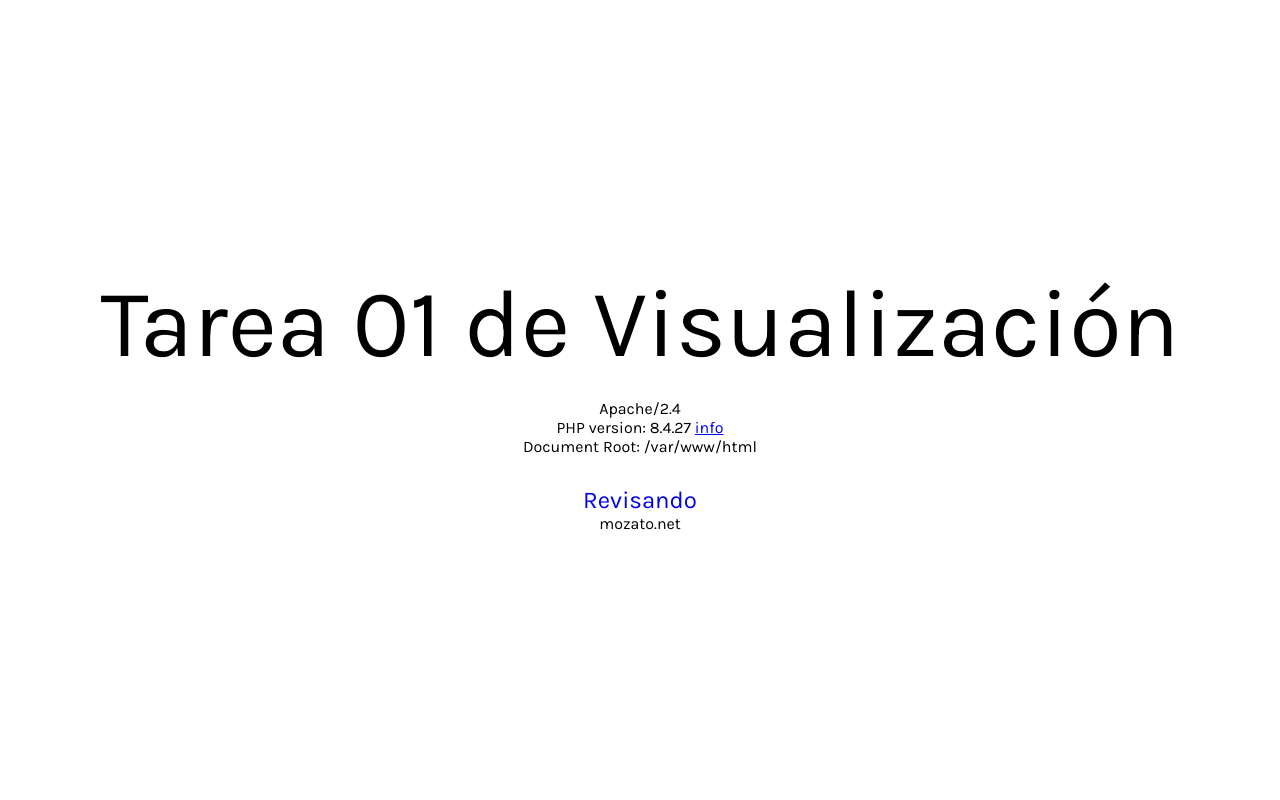
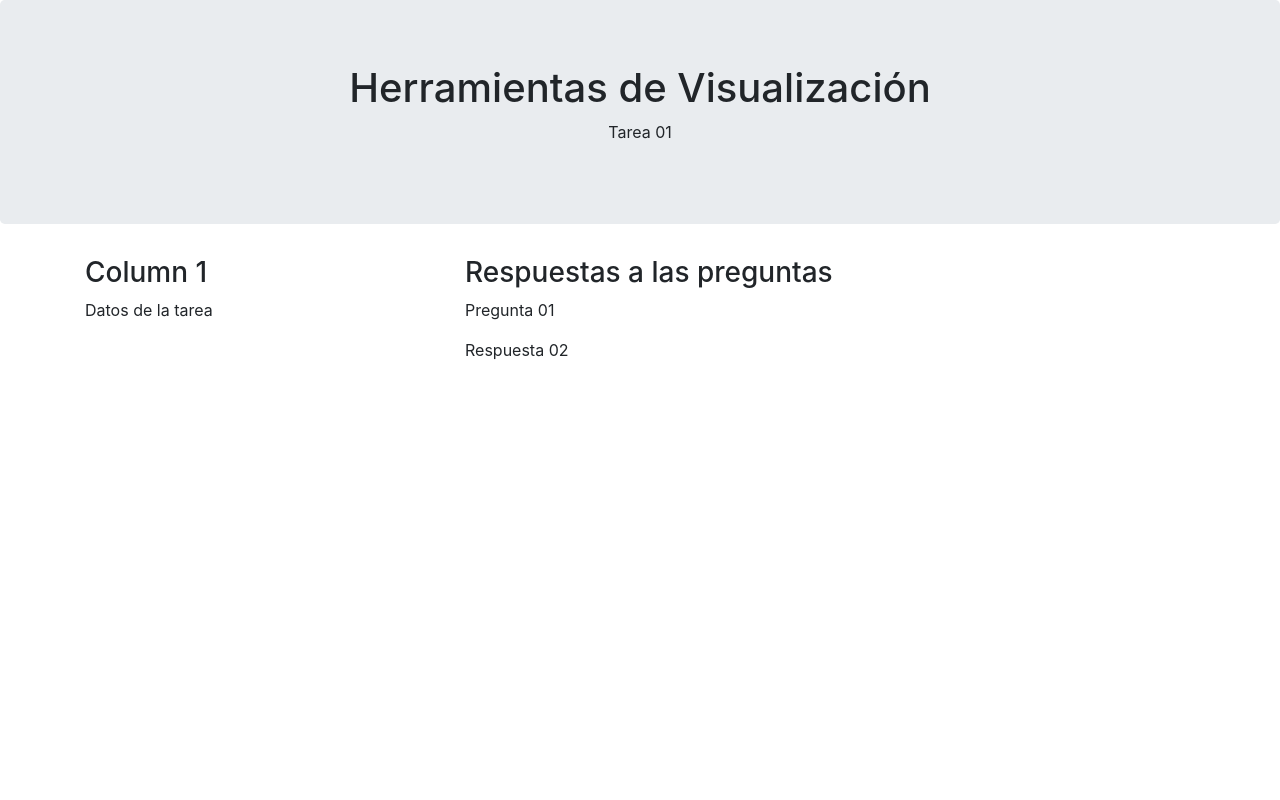
Before and after one commit to mozatomx/hv_tarea01, a PHP site: page / in a window 1280 px wide. Run offline with PHP 8.4, Linux system fonts and the light colour scheme.

Commit message:
Update index.php

```diff
--- a/index.php
+++ b/index.php
@@ -10,72 +10,42 @@
 ?>
 <!DOCTYPE html>
 <html>
+
 <head>
-        <title>Laragon</title>
-
+  <title>Moisés Zárate Totolhua</title>
+  <meta charset="utf-8">
+  <meta name="viewport" content="width=device-width, initial-scale=1">
+  <link rel="stylesheet" href="https://maxcdn.bootstrapcdn.com/bootstrap/4.5.2/css/bootstrap.min.css">
+  <script src="https://ajax.googleapis.com/ajax/libs/jquery/3.5.1/jquery.min.js"></script>
+  <script src="https://cdnjs.cloudflare.com/ajax/libs/popper.js/1.16.0/umd/popper.min.js"></script>
+  <script src="https://maxcdn.bootstrapcdn.com/bootstrap/4.5.2/js/bootstrap.min.js"></script>
   <link href="https://fonts.googleapis.com/css?family=Karla:400" rel="stylesheet" type="text/css">
   <script src="https://d3js.org/d3.v6.js"></script>
 
-        <style>
-            html, body {
-                height: 100%;
-            }
+</head>
 
-            body {
-                margin: 0;
-                padding: 0;
-                width: 100%;
-                display: table;
-                font-weight: 100;
-                font-family: 'Karla';
-            }
+<body>
+  <div class="jumbotron text-center">
+    <h1>Herramientas de Visualización</h1>
+    <p>Tarea 01</p>
+  </div>
 
-            .container {
-                text-align: center;
-                display: table-cell;
-                vertical-align: middle;
-            }
-
-            .content {
-                text-align: center;
-                display: inline-block;
-            }
-
-            .title {
-                font-size: 96px;
-            }
-
-            .opt {
-                margin-top: 30px;
-            }
-
-            .opt a {
-              text-decoration: none;
-              font-size: 150%;
-            }
-
-            a:hover {
-              color: red;
-            }
-        </style>
-    </head>
-    <body>
   <div class="container">
-            <div class="content">
-                <div class="title" title="Laragon">Tarea 01 de Visualización </div>
-
-                <div class="info"><br />
-                      <?php print($_SERVER['SERVER_SOFTWARE']); ?><br />
-                      PHP version: <?php print phpversion(); ?>   <span><a title="phpinfo()" href="/?q=info">info</a></span><br />
-                      Document Root: <?php print ($_SERVER['DOCUMENT_ROOT']); ?><br />
+    <div class="row">
+      <div class="col-sm-4">
+        <h3>Column 1</h3>
+        <p>Datos de la tarea</p>
 
       </div>
-                <div class="opt">
-                  <div><a title="Getting Started" href="https://laragon.org/docs">Revisando </a></div>
-                </div>
-				mozato.net
+      <div class="col-sm-8">
+        <h3>Respuestas a las preguntas</h3>
+        <p>Pregunta 01 </p>
+        <p>Respuesta 02 </p>
       </div>
 
     </div>
+  </div>
+
 </body>
+
 </html>
```
Lines whose indentation alone changed are shown as unchanged.
